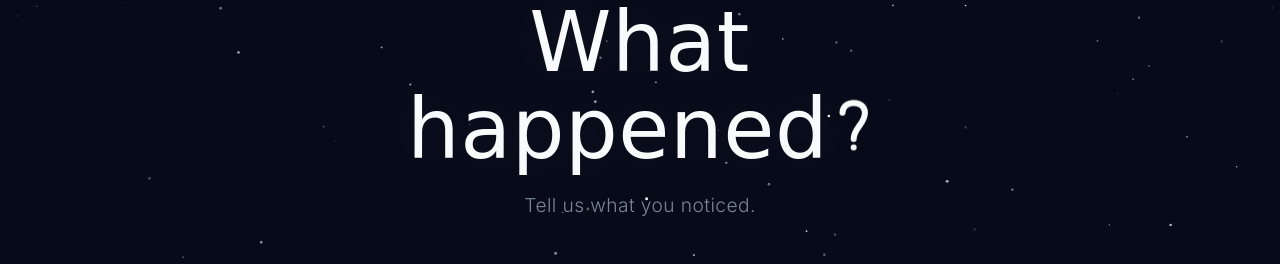
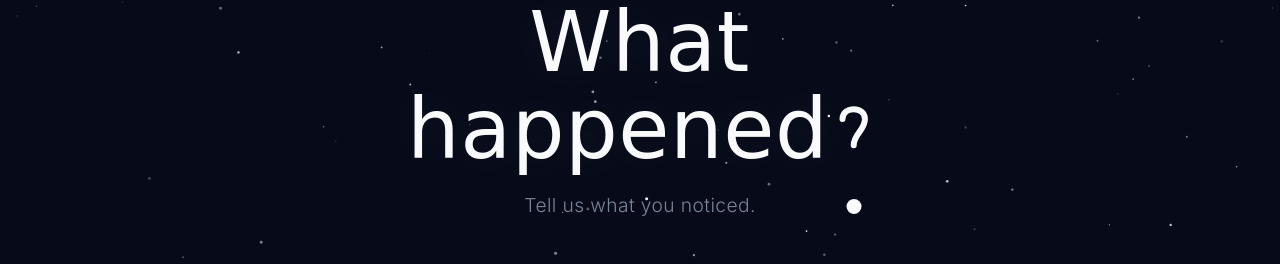
Before and after one commit to jackso1328/report-to-me-ai, a React (Vite) app in the folder frontend/: page / in a window 1280 px wide. Shown: the part 292-556 px from the top of the page. Built offline with nearby package versions, Linux system fonts and the light colour scheme.

Commit message:
refactor: completely decouple body and dot SVGs from initial render

```diff
--- a/frontend/src/components/HeroPrompt.tsx
+++ b/frontend/src/components/HeroPrompt.tsx
@@ -4,7 +4,7 @@ type AnimPhase = 'IDLE' | 'ESCAPE' | 'DOT_AT_DESTINATION' | 'SEARCH' | 'RECONNEC
 
 const AnimatedQuestionMark: React.FC<{ onIdleReset: (fn: () => void) => void }> = ({ onIdleReset }) => {
   const [phase, setPhase] = useState<AnimPhase>('IDLE');
-  const containerRef = useRef<HTMLSpanElement>(null);
+  const bodyRef = useRef<HTMLSpanElement>(null);
   const dotRef = useRef<HTMLSpanElement>(null);
   const sparkleRef = useRef<HTMLSpanElement>(null);
   const targetPosRef = useRef({ x: 0, y: 0 });
@@ -18,10 +18,10 @@ const AnimatedQuestionMark: React.FC<{ onIdleReset: (fn: () => void) => void }>
     if (idleTimerRef.current !== undefined) clearTimeout(idleTimerRef.current);
     if (animTimeoutRef.current !== undefined) clearTimeout(animTimeoutRef.current);
 
-    if (containerRef.current) {
-      containerRef.current.style.transform = '';
-      containerRef.current.style.transition = 'none';
-      containerRef.current.style.filter = '';
+    if (bodyRef.current) {
+      bodyRef.current.style.transform = '';
+      bodyRef.current.style.transition = 'none';
+      bodyRef.current.style.filter = '';
     }
     if (dotRef.current) {
       dotRef.current.style.transform = 'translate(-50%, 0)';
@@ -63,13 +63,13 @@ const AnimatedQuestionMark: React.FC<{ onIdleReset: (fn: () => void) => void }>
     const checkCancel = () => isCancelledRef.current;
 
     const runPhase = async () => {
-      const container = containerRef.current;
+      const body = bodyRef.current;
       const dot = dotRef.current;
       const sparkle = sparkleRef.current;
-      if (!container || !dot || !sparkle) return;
+      if (!body || !dot || !sparkle) return;
 
       if (phase === 'ESCAPE') {
-        const rect = container.getBoundingClientRect();
+        const rect = body.getBoundingClientRect();
         const vw = window.innerWidth;
         const vh = window.innerHeight;
         const minDist = Math.min(vw, vh) * 0.25;
@@ -111,14 +111,14 @@ const AnimatedQuestionMark: React.FC<{ onIdleReset: (fn: () => void) => void }>
         await wait(800);
         if (checkCancel()) return;
 
-        // Container tilt left (anticipation)
-        container.style.transition = 'transform 0.8s ease-in-out';
-        container.style.transform = 'rotate(-3deg) translateY(-2px)';
+        // Body tilt left (anticipation)
+        body.style.transition = 'transform 0.8s ease-in-out';
+        body.style.transform = 'rotate(-3deg) translateY(-2px)';
         await wait(1000);
         if (checkCancel()) return;
 
-        // Container tilt right
-        container.style.transform = 'rotate(4deg) translateX(2px)';
+        // Body tilt right
+        body.style.transform = 'rotate(4deg) translateX(2px)';
         await wait(1000);
         if (checkCancel()) return;
 
@@ -130,7 +130,7 @@ const AnimatedQuestionMark: React.FC<{ onIdleReset: (fn: () => void) => void }>
         const dist = Math.sqrt(targetX*targetX + targetY*targetY);
         const travelDur = Math.min(Math.max(dist / 200 * 1000, 1200), 2200);
 
-        container.style.transition = 'none';
+        body.style.transition = 'none';
         dot.style.transition = 'none';
 
         await new Promise<void>((resolve) => {
@@ -155,10 +155,11 @@ const AnimatedQuestionMark: React.FC<{ onIdleReset: (fn: () => void) => void }>
             const y = (1 - t) * (1 - t) * startY + 2 * (1 - t) * t * cy + t * t * endY;
 
             const rot = (x - startX) * 0.04;
-            container.style.transform = `translate(${x}px, ${y}px) rotate(${rot}deg)`;
+            body.style.transform = `translate(${x}px, ${y}px) rotate(${rot}deg)`;
 
-            const dotRelX = targetX - x;
-            const dotRelY = targetY - y;
+            // Dot continues subtle float
+            const dotRelX = targetX;
+            const dotRelY = targetY;
             dot.style.transform = `translate(calc(-50% + ${dotRelX}px), ${dotRelY}px) scale(0.8) rotate(10deg)`;
 
             if (p < 1) requestAnimationFrame(step);
@@ -179,17 +180,17 @@ const AnimatedQuestionMark: React.FC<{ onIdleReset: (fn: () => void) => void }>
 
         // Soft reconnect
         dot.style.transition = 'transform 250ms ease-out, filter 250ms ease';
-        dot.style.transform = `translate(-50%, 0) scale(1) rotate(0deg)`;
+        dot.style.transform = `translate(calc(-50% + ${targetX}px), ${targetY}px) scale(1) rotate(0deg)`;
         dot.style.filter = 'brightness(1)';
 
         // Tiny pulse on body
-        container.style.transition = 'transform 300ms ease-in-out';
-        container.style.transform = `translate(${targetX}px, ${targetY}px) scale(1.02) rotate(0deg)`;
+        body.style.transition = 'transform 300ms ease-in-out';
+        body.style.transform = `translate(${targetX}px, ${targetY}px) scale(1.02) rotate(0deg)`;
 
         await wait(250);
         if (checkCancel()) return;
 
-        container.style.transform = `translate(${targetX}px, ${targetY}px) scale(1) rotate(0deg)`;
+        body.style.transform = `translate(${targetX}px, ${targetY}px) scale(1) rotate(0deg)`;
 
         await wait(250);
         if (checkCancel()) return;
@@ -202,7 +203,7 @@ const AnimatedQuestionMark: React.FC<{ onIdleReset: (fn: () => void) => void }>
         const dist = Math.sqrt(targetX*targetX + targetY*targetY);
         const returnDur = Math.min(Math.max(dist / 200 * 1000, 1000), 1500);
 
-        container.style.transition = 'none';
+        body.style.transition = 'none';
         dot.style.transition = 'none';
 
         await new Promise<void>((resolve) => {
@@ -225,7 +226,8 @@ const AnimatedQuestionMark: React.FC<{ onIdleReset: (fn: () => void) => void }>
             const x = (1 - t) * (1 - t) * startX + 2 * (1 - t) * t * cx + t * t * endX;
             const y = (1 - t) * (1 - t) * startY + 2 * (1 - t) * t * cy + t * t * endY;
 
-            container.style.transform = `translate(${x}px, ${y}px)`;
+            body.style.transform = `translate(${x}px, ${y}px)`;
+            dot.style.transform = `translate(calc(-50% + ${x}px), ${y}px)`;
 
             if (p < 1) requestAnimationFrame(step);
             else resolve();
@@ -235,8 +237,10 @@ const AnimatedQuestionMark: React.FC<{ onIdleReset: (fn: () => void) => void }>
 
         if (checkCancel()) return;
 
-        container.style.transform = '';
-        container.style.transition = 'none';
+        body.style.transform = '';
+        body.style.transition = 'none';
+        dot.style.transform = 'translate(-50%, 0)';
+        dot.style.transition = 'none';
 
         await wait(200);
         if (checkCancel()) return;
@@ -247,13 +251,10 @@ const AnimatedQuestionMark: React.FC<{ onIdleReset: (fn: () => void) => void }>
 
     runPhase();
   }, [phase, resetIdle]);
-
   const isAnimating = phase !== 'IDLE';
 
   return (
     <span
-      ref={containerRef}
-      className={`animated-qm-wrapper ${!isAnimating ? 'idle-float' : ''}`}
       aria-hidden="true"
       style={{
         display: 'inline-block',
@@ -266,7 +267,20 @@ const AnimatedQuestionMark: React.FC<{ onIdleReset: (fn: () => void) => void }>
         WebkitUserSelect: 'none',
       }}
     >
-      <svg viewBox="0 0 100 150" style={{ width: '100%', height: '100%', position: 'absolute', top: 0, left: 0, overflow: 'visible' }}>
+      {/* BODY */}
+      <span
+        ref={bodyRef}
+        className={!isAnimating ? 'anim-body-idle' : ''}
+        style={{
+          position: 'absolute',
+          top: 0,
+          left: 0,
+          width: '100%',
+          height: '100%',
+          display: 'block'
+        }}
+      >
+        <svg viewBox="0 0 100 150" style={{ width: '100%', height: '100%', overflow: 'visible' }}>
           <path
             d="M 20,45 C 20,10 80,10 80,45 C 80,75 50,85 50,115"
             fill="none"
@@ -274,27 +288,30 @@ const AnimatedQuestionMark: React.FC<{ onIdleReset: (fn: () => void) => void }>
             strokeWidth="16"
             strokeLinecap="round"
           />
-        <circle
-          cx="50" cy="138" r="8"
-          fill="currentColor"
-          style={{ opacity: isAnimating ? 0 : 1, transition: 'opacity 0.1s' }}
-        />
         </svg>
+      </span>
+
+      {/* DOT */}
       <span
         ref={dotRef}
+        className={!isAnimating ? 'anim-dot-idle' : ''}
         style={{
           position: 'absolute',
           left: '50%',
           bottom: '2%', // approx cy 138 in the viewbox
           width: '0.18em',
           height: '0.18em',
-          backgroundColor: 'currentColor',
-          borderRadius: '50%',
           transform: 'translate(-50%, 0)',
-          opacity: isAnimating ? 1 : 0,
-          pointerEvents: 'none'
+          pointerEvents: 'none',
+          display: 'block'
         }}
-      />
+      >
+        <svg viewBox="0 0 20 20" style={{ width: '100%', height: '100%', overflow: 'visible' }}>
+          <circle cx="10" cy="10" r="10" fill="currentColor" />
+        </svg>
+      </span>
+
+      {/* SPARKLE */}
       <span
         ref={sparkleRef}
         style={{
```
Lines whose indentation alone changed are shown as unchanged.
